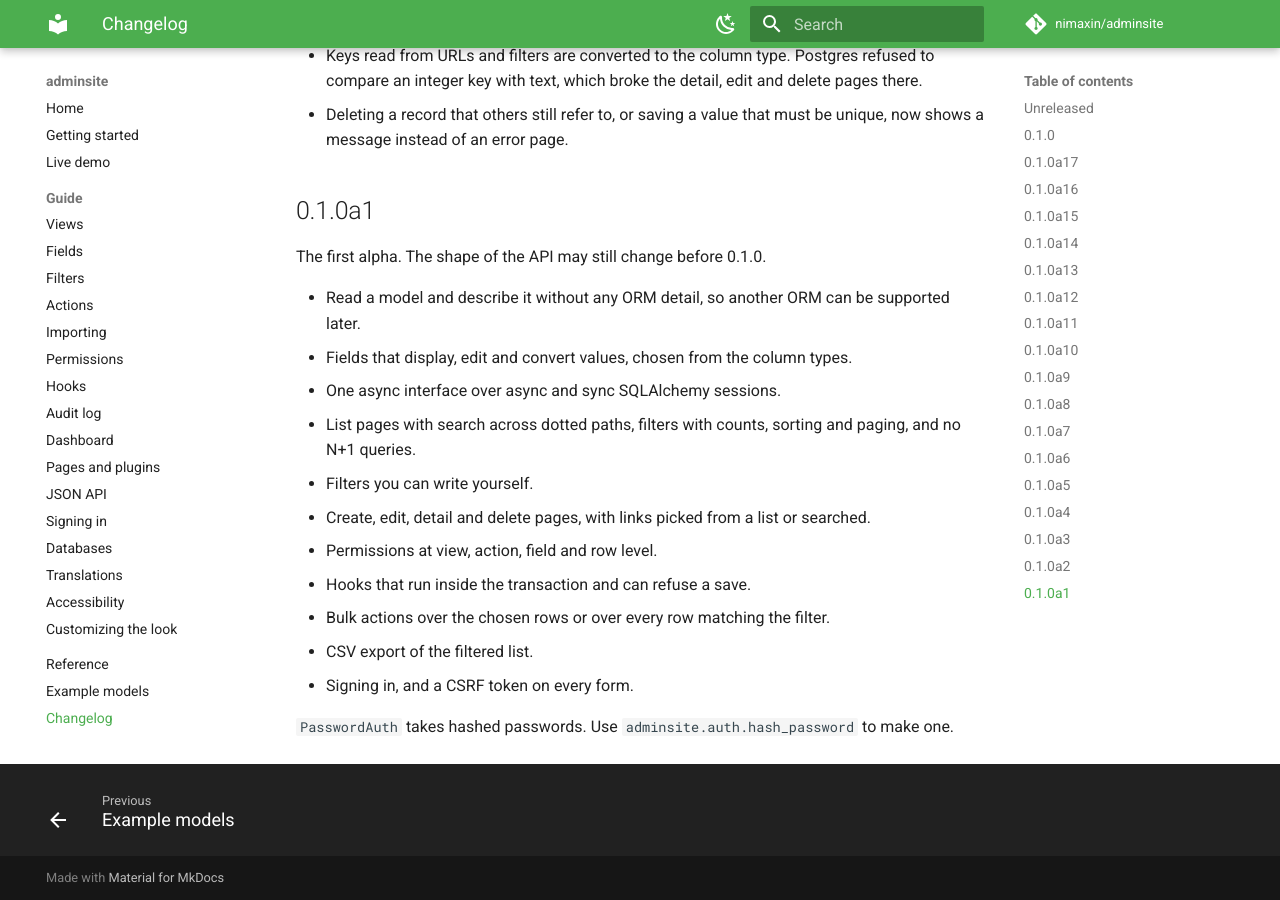
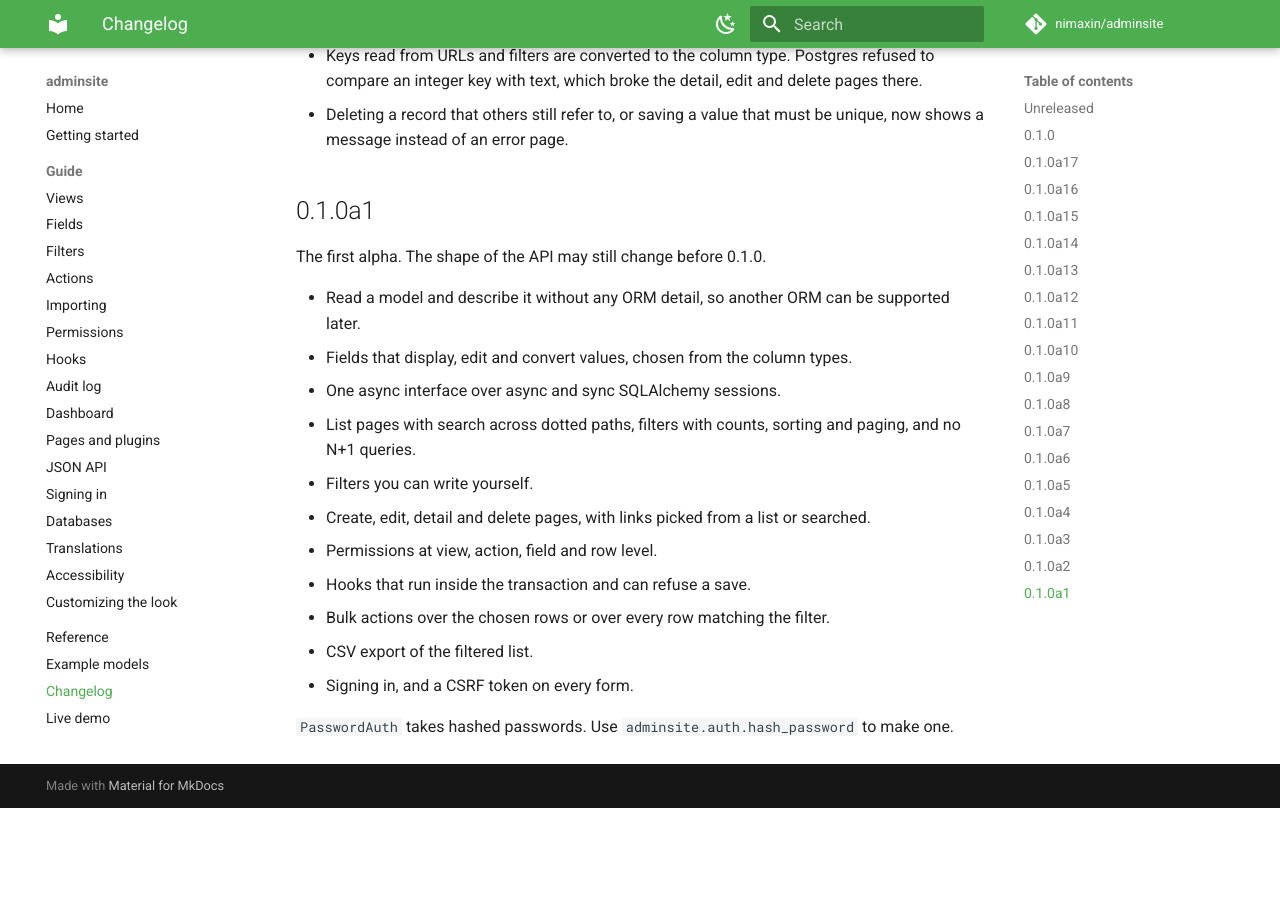
Before and after one commit to nimaxin/adminsite, an MkDocs documentation site: the page built from docs/changelog.md, in a window 1280 px wide and 900 px high, scrolled down 32131 px. Built offline with MkDocs 1.6.1 and Material for MkDocs 9.7.7, drawn with Linux system fonts in a browser that asks for light colours; comment, search, counter and statistics services are not loaded; after the commit the page ends 32939 px from its top, so only the background shows below that; part of the change alters nothing that is shown.

```diff
--- a/docs/changelog.md
+++ b/docs/changelog.md
@@ -1 +1,7 @@
+---
+# The page after this one in the sidebar is the live demo, which is not a page of the docs.
+hide:
+  - footer
+---
+
 --8<-- "CHANGELOG.md"
--- /dev/null
+++ b/docs/javascripts/live-demo.js
@@ -0,0 +1,14 @@
+// Links to the live demo open in a tab of their own, so the docs stay where they were.
+function openTheDemoInANewTab() {
+  const links = document.querySelectorAll('a[href^="https://adminsite.duckdns.org"]')
+  for (const link of links) {
+    link.target = "_blank"
+    link.rel = "noopener"
+  }
+}
+
+if (typeof document$ === "undefined") {
+  openTheDemoInANewTab()
+} else {
+  document$.subscribe(openTheDemoInANewTab)
+}
--- a/mkdocs.yml
+++ b/mkdocs.yml
@@ -37,7 +37,6 @@ theme:
 nav:
   - Home: index.md
   - Getting started: getting-started.md
-  - Live demo: https://adminsite.duckdns.org
   - Guide:
       - Views: views.md
       - Fields: fields.md
@@ -58,6 +57,11 @@ nav:
   - Reference: reference.md
   - Example models: models.md
   - Changelog: changelog.md
+  # Last, so no page's Next button leads out of the docs; see docs/changelog.md.
+  - Live demo: https://adminsite.duckdns.org
+
+extra_javascript:
+  - javascripts/live-demo.js
 
 markdown_extensions:
   - admonition
```
